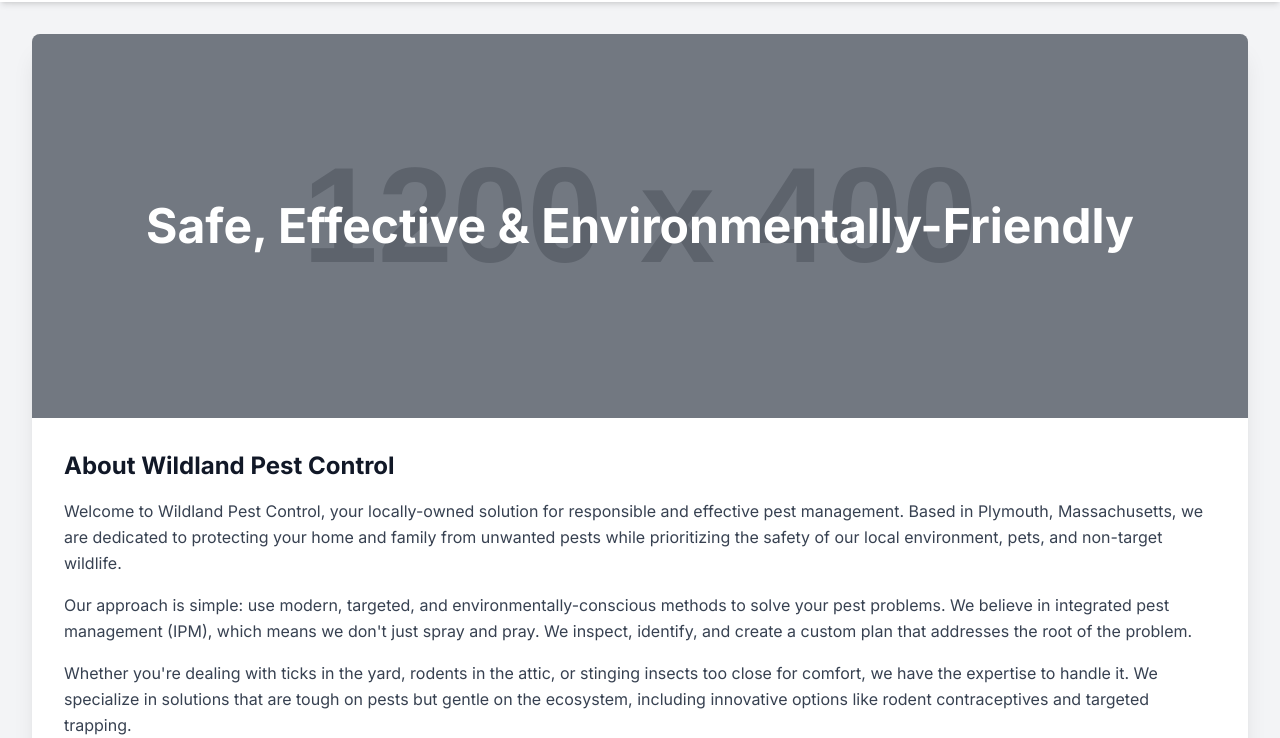
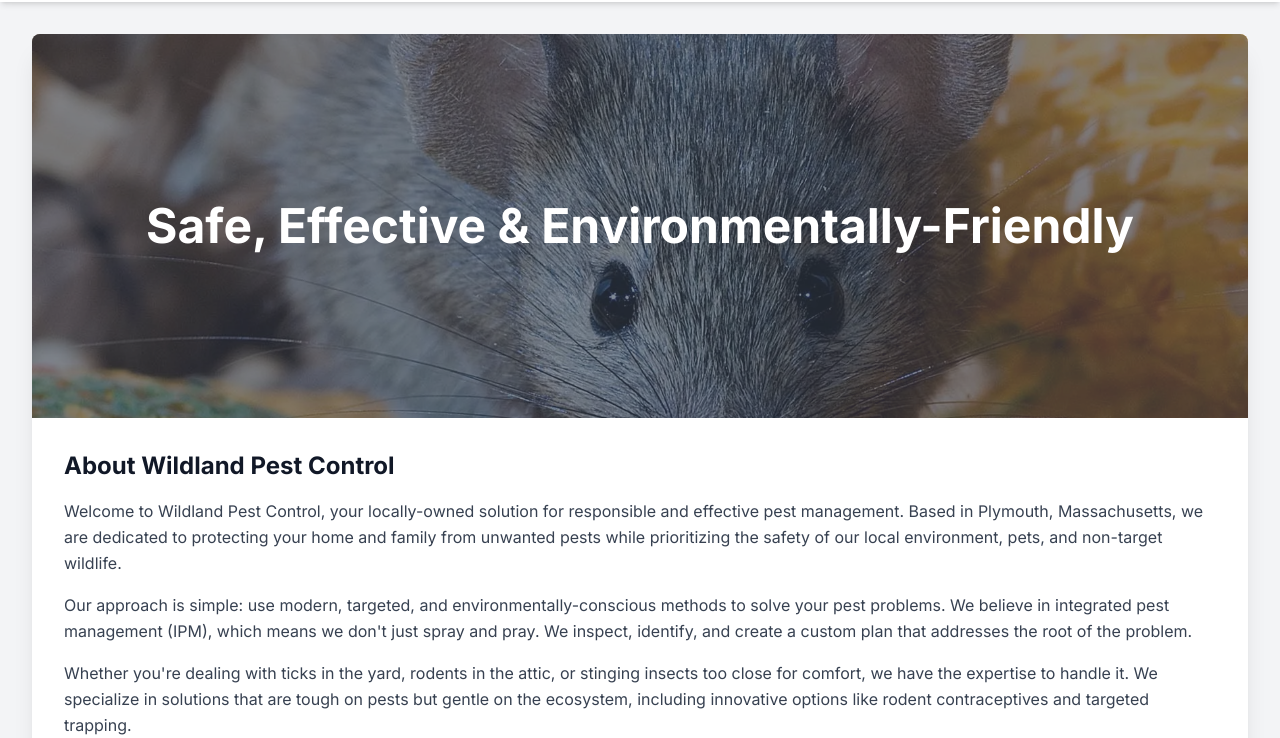
Before and after one commit to meanderpaul/meanderpaul.github.io, a plain HTML site: page index.html in a window 1280 px wide. Shown: the part 62-800 px from the top of the page. Drawn offline with nearby package versions, Linux system fonts and the light colour scheme; placeholder pictures from the web are drawn by us.

Commit message:
Update hero image in index.html
Replaced placeholder image with a custom image.

```diff
--- a/index.html
+++ b/index.html
@@ -187,7 +187,7 @@
                       baked into it, which clashed with the overlay text.
                       I've changed the placeholder to a simple green background by removing the text query.
                     -->
-                    <img class="h-56 w-full object-cover sm:h-72 md:h-96" src="https://placehold.co/1200x400/065f46/FFFFFF?text=" alt="Wildland Pest Control hero image">
+                    <img class="h-56 w-full object-cover sm:h-72 md:h-96" src="/photos/mouse.webp" alt="Wildland Pest Control hero image">
                     <div class="absolute inset-0 bg-gray-700 bg-opacity-60"></div>
                     <div class="absolute inset-0 flex items-center justify-center">
                         <h1 class="text-3xl sm:text-4xl md:text-5xl font-bold text-white text-center px-4">
```
